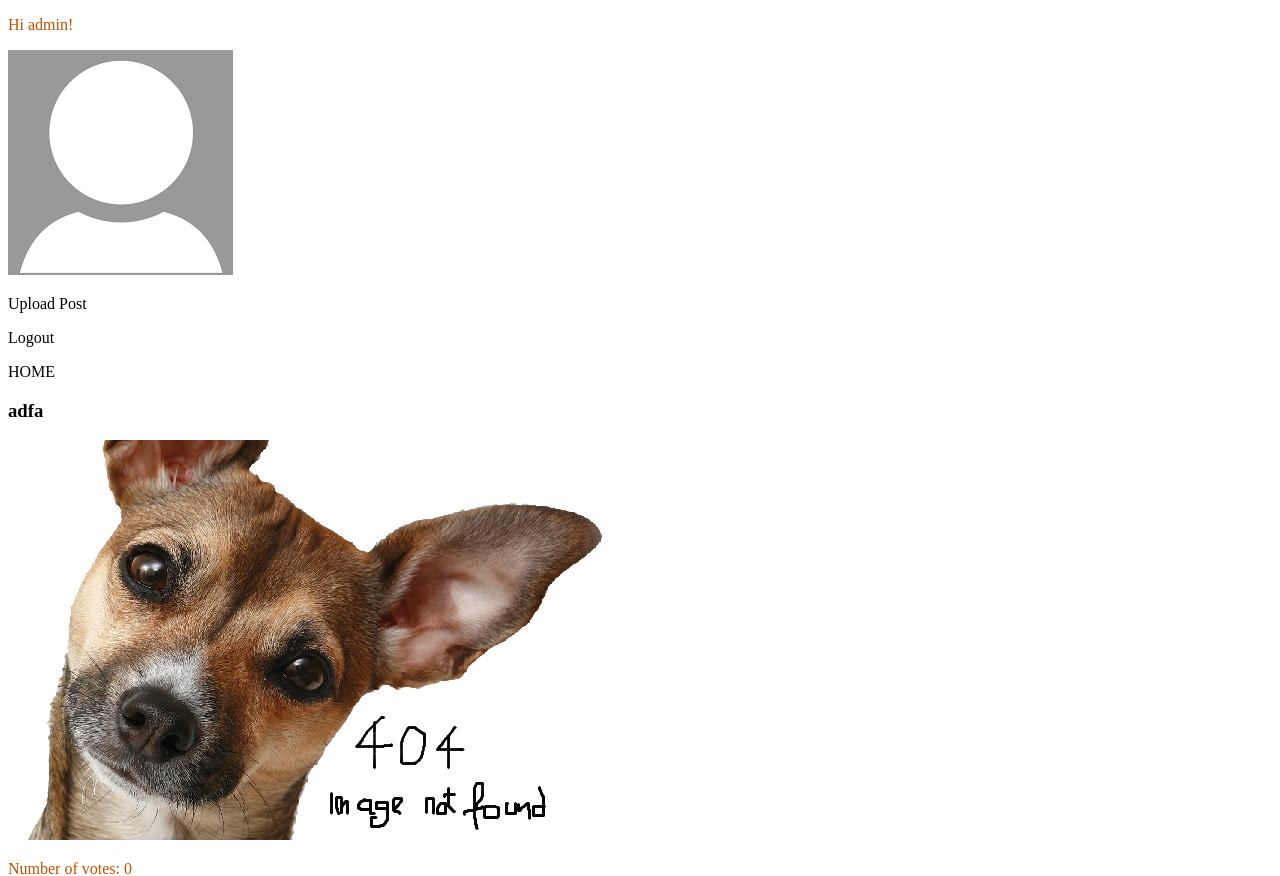
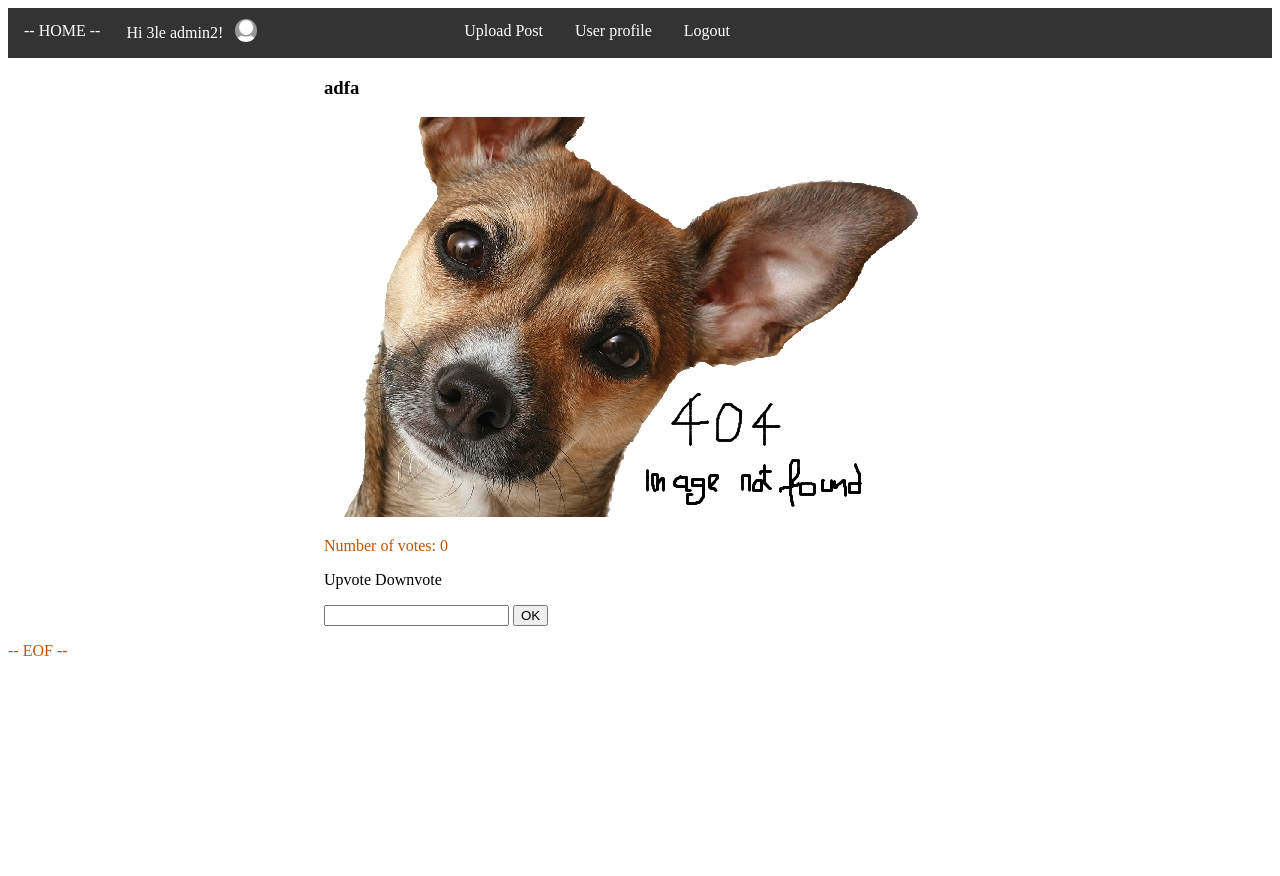
Before and after one commit to luisferreira32/SE, a Django app: page /9/ in a window 1280 px wide. Shown: the top 876 px of the page. After the commit the page ends 656 px from the top, so only its background shows below. Run offline with Django 3.2, Linux system fonts and the light colour scheme; a user stored in the database is signed in; data comes from the database, SQL or seed files in the repository; both versions use the stored data as it was after the commit.

Commit message:
change the looks

```diff
--- a/doggag/static/css/style.css
+++ b/doggag/static/css/style.css
@@ -1,3 +1,4 @@
+/* GENERIC CSS */
 p{
     color: #C25100;
 }
@@ -10,3 +11,60 @@ a.button {
     text-decoration: none;
     color: initial;
 }
+
+.infinite-container{
+    margin: auto;
+}
+.center{
+    margin: auto;
+    width: 50%;
+}
+
+img.post{
+    max-width: 100%;
+    height: auto;
+}
+
+/* HEADER CSS */
+ul {
+  list-style-type: none;
+  margin: 0;
+  padding: 0;
+  overflow: hidden;
+  background-color: #333;
+  position: -webkit-sticky; /* Safari */
+  position: sticky;
+  top: 0;
+}
+
+li {
+  float: left;
+}
+
+li a {
+  display: block;
+  color: white;
+  text-align: center;
+  padding: 14px 16px;
+  text-decoration: none;
+}
+
+li a:hover {
+  background-color: #111;
+}
+
+.active {
+  background-color: #4CAF50;
+}
+
+img.profile {
+    border-radius: 50%;
+    max-width: 10%;
+    height: auto;
+    margin: 5%;
+}
+
+p#greeting {
+    margin-left: 10px;
+    color: #FFFF;
+}
--- a/doggag/templates/postdetail.html
+++ b/doggag/templates/postdetail.html
@@ -3,25 +3,30 @@
 {% block content %}
 
     <!-- This block should be in the header -->
+    <ul>
+    <li><a href="{% url 'apps:home' %}"> -- HOME -- </a></li>
     {% if user.is_authenticated %}
-        <p> Hi {{ user.username }}! </p>
+        <li> <p id="greeting"> Hi {{ user.profile.nickname }}! </p> </li>
         <!-- Display user photo if user has -->
+        <li>
         {% if user.profile.photo %}
-            <img src="{{ user.profile.photo.url }}" alt="Profile picture">
+            <img class="profile" src="{{ user.profile.photo.url }}" alt="Profile picture">
         {% else %}
-            <img src="/media/images/default.png" alt="Default profile picture">
+            <img class="profile" src="/media/images/default.png" alt="Default profile picture">
         {% endif %}
-        <p><a href="{% url 'apps:upload' %}" class="button">Upload Post</a></p>
-        <p><a href="{% url 'logout' %}" class="button">Logout</a></p>
+        </li>
+        <li><a href="{% url 'apps:upload' %}" >Upload Post</a></li>
+        <li><a href="{% url 'accounts:userdetail' user.id %}">User profile</a></li>
+        <li><a href="{% url 'logout' %}">Logout</a></li>
     {% else %}
-        <p>You are not logged in</p>
-        <a href="{% url 'login' %}" class="button">Login</a>
+        <li><p>You are not logged in</p></li>
+        <li><a href="{% url 'login' %}">Login</a></li>
     {% endif %}
+    </ul>
 
-    <a href="{% url 'apps:home' %}" class="button">HOME</a>
-
+    <div class="center">
         <h3>{{ post.title }}</h3>
-    <img src="{{ post.content.url }}" alt="Post image failed to load">
+        <img class="post" src="{{ post.content.url }}" alt="Post image failed to load">
         <p>Number of votes: {{post.votes}}<p>
 
         <a href="{% url 'apps:upvoteD' post.id %}" class="button">Upvote</a>
@@ -34,10 +39,9 @@
         </form>
         <!-- Display the comments -->
         {% for comment in comment_list %}
-        <div class="infinite-item">
             <p>{{ comment.creation_date }}</p>
             <p>{{ comment.content }}</p>
+        {% endfor %}
     </div>
-    {% endfor %}
 
 {% endblock %}
```
Also changed, not shown: doggag/templates/home.html (+14 -10 lines), doggag/db.sqlite3. Lines whose indentation alone changed are shown as unchanged.
